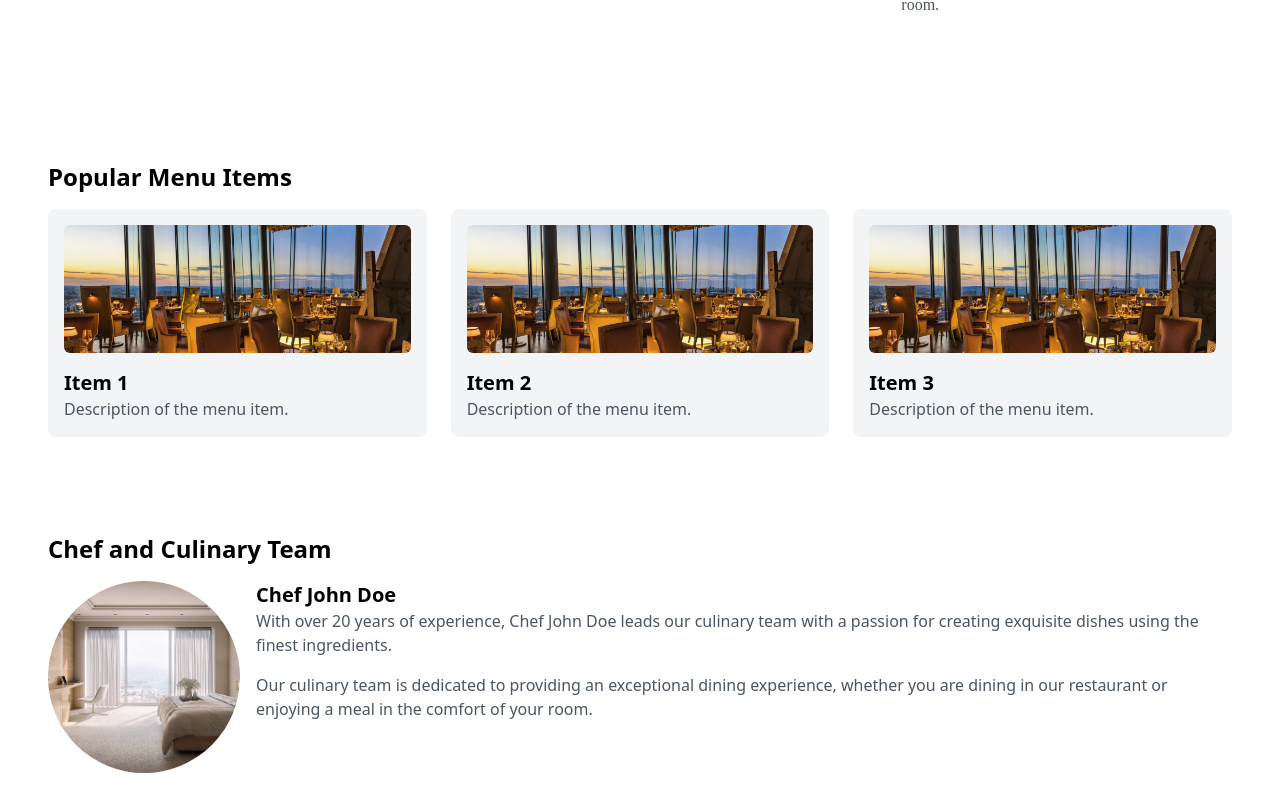
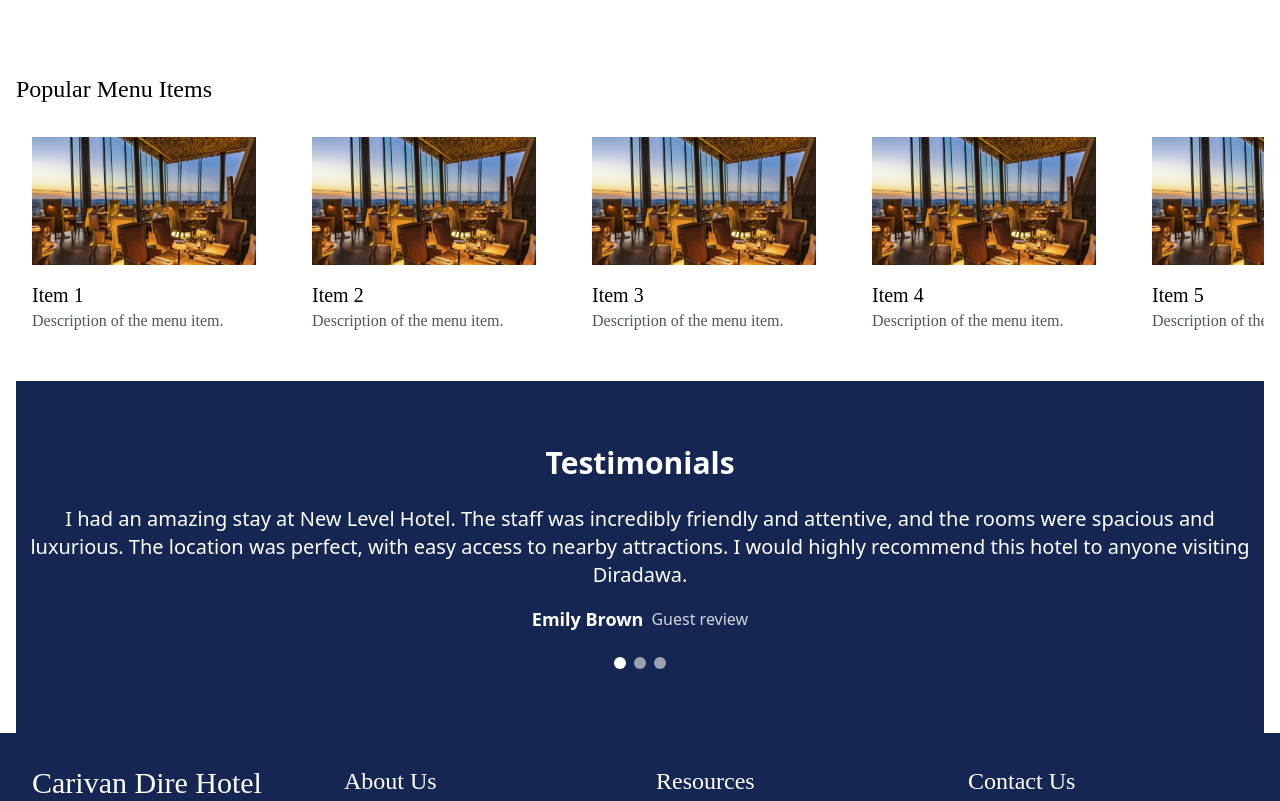
Before and after one commit to Metyme1/Caravan, a React (Create React App) app: page /restaurant in a window 1280 px wide. Shown: the part 1559-2360 px from the top of the page. Built offline with nearby package versions, Linux system fonts and the light colour scheme; a web font is replaced by a local one.

Commit message:
res page edited

```diff
--- a/src/res.js
+++ b/src/res.js
@@ -1,54 +1,63 @@
-// // src/Restaurant.js
-// import React from 'react';
-// import restaurantImage from './assets/res.jpg';
-// import { Link } from 'react-router-dom';
 
-// const Restaurant = () => {
-//   return (
-//     <div className="bg-gray-100 min-h-screen">
-//       <header className="bg-white py-8">
-//         <div className="max-w-7xl mx-auto px-4 sm:px-6 lg:px-8 text-center">
-//           <h1 className="text-3xl font-bold">Restaurant</h1>
-//         </div>
-//       </header>
-//       <section className="py-16">
-//         <div className="max-w-7xl mx-auto px-4 sm:px-6 lg:px-8">
-//           <div className="bg-white shadow-md rounded-lg overflow-hidden">
-//             <img src={restaurantImage} alt="Restaurant" className="w-full h-64 object-cover border-b-4 border-custom-blue"/>
-//             <div className="p-8 flex justify-between items-center">
-//               <div>
-//                 <h3 className="text-2xl font-bold mb-4">Dining In Room Available 24/7</h3>
-//                 <p className="text-gray-600 mb-4">Enjoy a variety of delicious meals served to your room at any time of the day or night.</p>
-//               </div>
-//               <Link to="/menu" className="bg-custom-blue text-white px-4 py-2 rounded-md inline-block text-center">View Menu</Link>
-//             </div>
-//           </div>
-//         </div>
-//       </section>
-
-//     </div>
-//   );
-// }
-
-// export default Restaurant;
-
-
-
-// src/Restaurant.js
-import React from 'react';
+import React, { useEffect , useState} from 'react';
 import { Link } from 'react-router-dom';
 import restaurantImage from './assets/res.jpg';
 import diningImage1 from './assets/room1.jpg';
 import diningImage2 from './assets/room2.jpg';
 import diningImage3 from './assets/r3.jpg';
-import chefImage from './assets/room1.jpg';
-import videoThumbnail from './assets/room2.jpg';
 
-import guestReviewImage1 from './assets/room1.jpg';
-import guestReviewImage2 from './assets/room2.jpg';
-import guestReviewImage3 from './assets/r3.jpg';
 
 const Restaurant = () => {
+  useEffect(() => {
+    const container = document.getElementById('scroll-container');
+    let isDown = false;
+    let startX;
+    let scrollLeft;
+
+    container.addEventListener('mousedown', (e) => {
+      isDown = true;
+      container.classList.add('cursor-grabbing');
+      startX = e.pageX - container.offsetLeft;
+      scrollLeft = container.scrollLeft;
+    });
+
+    container.addEventListener('mouseleave', () => {
+      isDown = false;
+      container.classList.remove('cursor-grabbing');
+    });
+
+    container.addEventListener('mouseup', () => {
+      isDown = false;
+      container.classList.remove('cursor-grabbing');
+    });
+
+    container.addEventListener('mousemove', (e) => {
+      if (!isDown) return;
+      e.preventDefault();
+      const x = e.pageX - container.offsetLeft;
+      const walk = (x - startX) * 2; // Adjust the scrolling speed
+      container.scrollLeft = scrollLeft - walk;
+    });
+  }, []);
+
+  const testimonials = [
+    {
+      quote: "I had an amazing stay at New Level Hotel. The staff was incredibly friendly and attentive, and the rooms were spacious and luxurious. The location was perfect, with easy access to nearby attractions. I would highly recommend this hotel to anyone visiting Diradawa.",
+      name: "Emily Brown",
+      role: "Guest review",
+    },
+    {
+      quote: "The experience at the hotel was excellent. The rooms were clean, and the staff was very helpful. The amenities were top-notch. I will definitely stay here again.",
+      name: "John Doe",
+      role: "Guest review",
+    },
+    {
+      quote: "Fantastic service and great location. The staff went above and beyond to make sure we had everything we needed. Highly recommended!",
+      name: "Jane Smith",
+      role: "Guest review",
+    },
+  ];
+  const [currentTestimonial, setCurrentTestimonial] = useState(0);
   return (
     <div className="bg-white min-h-screen">
   {/* Full-width image section */}
@@ -57,7 +66,7 @@ const Restaurant = () => {
 
     <div className="absolute inset-0 bg-black bg-opacity-20 flex items-center justify-between p-8">
 
-      <Link to="/menu" className="bg-custom-blue text-white px-4 py-2 rounded-md inline-block text-center">View Menu</Link>
+      <Link to="/menu" className="bg-custom-blue text-white px-4 py-2  inline-block text-center">View Menu</Link>
     </div>
   </div>
   <section>
@@ -65,8 +74,8 @@ const Restaurant = () => {
     <div className="max-w-7xl mx-auto px-4 sm:px-6 lg:px-8 flex items-center">
 
           <div>
-            <h2 className="text-2xl font-times text-gray-800 mb-2">Dining</h2>
-            <p className="text-gray-600">Let your senses be tantalized by a bounteous array of flavours and aromas. The Sheraton Addis Hotel offers eleven restaurant and lounge/bar options which will delight you with cuisine from all over the world and affords you choices from the finest restaurants in Addis Ababa. Enjoy the tempting aromas of Stagioni, our Italian Restaurant, or the exotic flavours of Shaheen, our exclusive Indian Restaurant. Summerfields is a Middle Eastern Restaurant offering mouthwatering buffets in a relaxed, less formal setting that overlooks the beautiful hotel gardens and also offers Ethiopian specialty cuisine for you to try. Les Arcades is available for exclusive private dining events, offering a variety of culinary masterpieces. Lighter snacks are available at the Fountain Court, while Baywatch Poolside Bar and Breezes Restaurant provide poolside refreshments. Guests can enjoy cocktails, conversation and relaxation at Stanley's Bar and The Office.</p>
+            <h2 className="text-2xl font-times text-gray-800 ">Dining</h2>
+            <p className="text-gray-600 font-times">Let your senses be tantalized by a bounteous array of flavours and aromas. The Sheraton Addis Hotel offers eleven restaurant and lounge/bar options which will delight you with cuisine from all over the world and affords you choices from the finest restaurants in Addis Ababa. Enjoy the tempting aromas of Stagioni, our Italian Restaurant, or the exotic flavours of Shaheen, our exclusive Indian Restaurant. Summerfields is a Middle Eastern Restaurant offering mouthwatering buffets in a relaxed, less formal setting that overlooks the beautiful hotel gardens and also offers Ethiopian specialty cuisine for you to try. Les Arcades is available for exclusive private dining events, offering a variety of culinary masterpieces. Lighter snacks are available at the Fountain Court, while Baywatch Poolside Bar and Breezes Restaurant provide poolside refreshments. Guests can enjoy cocktails, conversation and relaxation at Stanley's Bar and The Office.</p>
 
           </div>
         </div>
@@ -74,33 +83,33 @@ const Restaurant = () => {
   <h2 className="text-2xl font-times pt-8 pb-4 text-gray-800 mb-2">Dining areas</h2>
 </div>
 
-        <div className="bg-white  overflow-hidden mb-8 flex flex-wrap -mx-4 pt-8">
-  <div className="w-full md:w-1/3 px-4 mb-8">
+<div className="bg-white overflow-hidden mb-8 flex flex-wrap -mx-4 pt-8">
+  <div className="w-full md:w-1/3 px-4 mb-8 transform transition-transform duration-300 hover:scale-105">
     <div className="relative">
       <img src={diningImage1} alt="Open Air Dining" className="w-full h-64 object-cover border-b-4 border-custom-blue"/>
       <div className="p-8">
         <h3 className="text-2xl font-times mb-4">Open Air Dining</h3>
-        <p className="text-gray-600  font-times mb-4">Experience the beauty of nature while enjoying your meal in our open-air dining area. Perfect for a romantic evening or a family gathering.</p>
+        <p className="text-gray-600 font-times mb-4">Experience the beauty of nature while enjoying your meal in our open-air dining area. Perfect for a romantic evening or a family gathering.</p>
       </div>
     </div>
   </div>
 
-  <div className="w-full md:w-1/3  px-8 mb-8">
+  <div className="w-full md:w-1/3 px-8 mb-8 transform transition-transform duration-300 hover:scale-105">
     <div className="relative">
       <img src={diningImage2} alt="Indoor Dining" className="w-full h-64 object-cover border-b-4 border-custom-blue"/>
       <div className="p-8">
         <h3 className="text-2xl font-times mb-4">Indoor Dining</h3>
-        <p className="text-gray-600  font-times mb-4">Our indoor dining area offers a cozy and elegant setting for you to enjoy your meals. Ideal for business lunches or casual dining.</p>
+        <p className="text-gray-600 font-times mb-4">Our indoor dining area offers a cozy and elegant setting for you to enjoy your meals. Ideal for business lunches or casual dining.</p>
       </div>
     </div>
   </div>
 
-  <div className="w-full md:w-1/3 px-4 mb-8">
+  <div className="w-full md:w-1/3 px-4  transform transition-transform duration-300 hover:scale-105">
     <div className="relative">
       <img src={diningImage3} alt="In-Room Dining" className="w-full h-64 object-cover border-b-4 border-custom-blue"/>
       <div className="p-8">
         <h3 className="text-2xl font-times mb-4">In-Room Dining</h3>
-        <p className="text-gray-600  font-times mb-4">Enjoy a variety of delicious meals served to your room at any time of the day or night. Perfect for those who prefer the comfort and privacy of their room.</p>
+        <p className="text-gray-600 font-times mb-4">Enjoy a variety of delicious meals served to your room at any time of the day or night. Perfect for those who prefer the comfort and privacy of their room.</p>
       </div>
     </div>
   </div>
@@ -108,94 +117,59 @@ const Restaurant = () => {
 
 
           {/* Popular Menu Items */}
-          <div className="bg-white  overflow-hidden mb-8 p-8">
-            <h2 className="text-2xl font-bold mb-4">Popular Menu Items</h2>
-            <div className="grid grid-cols-1 md:grid-cols-2 lg:grid-cols-3 gap-6">
-              <div className="bg-gray-100 p-4 rounded-lg">
-                <img src={restaurantImage} alt="Menu Item" className="w-full h-32 object-cover rounded-md mb-4"/>
-                <h3 className="text-xl font-bold">Item 1</h3>
-                <p className="text-gray-600">Description of the menu item.</p>
-              </div>
-              <div className="bg-gray-100 p-4 rounded-lg">
-                <img src={restaurantImage} alt="Menu Item" className="w-full h-32 object-cover rounded-md mb-4"/>
-                <h3 className="text-xl font-bold">Item 2</h3>
-                <p className="text-gray-600">Description of the menu item.</p>
-              </div>
-              <div className="bg-gray-100 p-4 rounded-lg">
-                <img src={restaurantImage} alt="Menu Item" className="w-full h-32 object-cover rounded-md mb-4"/>
-                <h3 className="text-xl font-bold">Item 3</h3>
-                <p className="text-gray-600">Description of the menu item.</p>
-              </div>
-            </div>
-          </div>
+          <div className="bg-white overflow-hidden mb-8">
+  <h2 className="text-2xl font-times mb-4">Popular Menu Items</h2>
+  <div className="flex space-x-6 overflow-x-hidden cursor-grab" id="scroll-container">
+    <div className="bg-white p-4  flex-shrink-0 w-64">
+      <img src={restaurantImage} alt="Menu Item" className="w-full h-32 object-cover  mb-4"/>
+      <h3 className="text-xl font-times">Item 1</h3>
+      <p className="text-gray-600 font-times">Description of the menu item.</p>
+    </div>
+    <div className="bg-white p-4  flex-shrink-0 w-64">
+      <img src={restaurantImage} alt="Menu Item" className="w-full h-32 object-cover  mb-4"/>
+      <h3 className="text-xl font-times">Item 2</h3>
+      <p className="text-gray-600 font-times">Description of the menu item.</p>
+    </div>
+    <div className="bg-white p-4  flex-shrink-0 w-64">
+      <img src={restaurantImage} alt="Menu Item" className="w-full h-32 object-cover  mb-4"/>
+      <h3 className="text-xl font-times">Item 3</h3>
+      <p className="text-gray-600 font-times">Description of the menu item.</p>
+    </div>
 
-          {/* Chef and Culinary Team */}
-          <div className="bg-white s overflow-hidden mb-8 p-8">
-            <h2 className="text-2xl font-bold mb-4">Chef and Culinary Team</h2>
-            <div className="flex flex-col md:flex-row items-center md:items-start space-y-4 md:space-y-0 md:space-x-4">
-              <img src={chefImage} alt="Chef" className="w-48 h-48 object-cover rounded-full"/>
-              <div>
-                <h3 className="text-xl font-bold">Chef John Doe</h3>
-                <p className="text-gray-600 mb-4">With over 20 years of experience, Chef John Doe leads our culinary team with a passion for creating exquisite dishes using the finest ingredients.</p>
-                <p className="text-gray-600">Our culinary team is dedicated to providing an exceptional dining experience, whether you are dining in our restaurant or enjoying a meal in the comfort of your room.</p>
-              </div>
-            </div>
-          </div>
+    <div className="bg-white p-4  flex-shrink-0 w-64">
+      <img src={restaurantImage} alt="Menu Item" className="w-full h-32 object-cover  mb-4"/>
+      <h3 className="text-xl font-times">Item 4</h3>
+      <p className="text-gray-600 font-times">Description of the menu item.</p>
+    </div>
+    <div className="bg-white p-4  flex-shrink-0 w-64">
+      <img src={restaurantImage} alt="Menu Item" className="w-full h-32 object-cover mb-4"/>
+      <h3 className="text-xl font-times">Item 5</h3>
+      <p className="text-gray-600 font-times">Description of the menu item.</p>
+    </div>
+  </div>
+</div>
 
-          {/* Image and Video Content */}
-          <div className="bg-white  overflow-hidden mb-8 p-8">
-            <h2 className="text-2xl font-bold mb-4">Image and Video Content</h2>
-            <div className="grid grid-cols-1 md:grid-cols-2 gap-6">
-              <img src={diningImage1} alt="Dining Image" className="w-full h-64 object-cover rounded-md"/>
-              <img src={videoThumbnail} alt="Video Thumbnail" className="w-full h-64 object-cover rounded-md"/>
-            </div>
-          </div>
-
-          {/* Guest Reviews and Testimonials */}
-          <div className="bg-white overflow-hidden mb-8 p-8">
-      <h2 className="text-2xl font-bold mb-4 text-center">Guest Reviews and Testimonials</h2>
-      <div className="space-y-8">
-        <div className="relative bg-cover bg-center h-96" style={{ backgroundImage: `url(${guestReviewImage1})` }}>
-          <div className="absolute inset-0 bg-black bg-opacity-50 flex flex-col items-center justify-center text-center p-8">
-            <h3 className="text-3xl text-white mb-2">What Client's Say?</h3>
-            <p className="text-gray-200 mb-4">I recently hosted a business conference at Carivan Dire Hotel, and I couldn't have been happier with the experience. The conference rooms were well-equipped, the staff was professional and accommodating, and the overall ambiance was perfect for productive meetings. I received positive feedback from all attendees. Thank you, Carivan Dire Hotel!</p>
-            <div className="flex items-center space-x-4">
-              <img src={guestReviewImage1} alt="Guest" className="w-16 h-16 object-cover rounded-full border-2 border-white"/>
-              <div>
-                <h4 className="text-xl font-bold text-white">Olivia Martin</h4>
-                <p className="text-gray-300">Guest review</p>
-              </div>
-            </div>
-          </div>
+<div className="bg-custom-blue py-16">
+      <div className="container mx-auto text-center text-white">
+        <h2 className="text-3xl font-bold mb-6">Testimonials</h2>
+        <div className="text-xl mb-4">{testimonials[currentTestimonial].quote}</div>
+        <div className="flex justify-center items-center mb-6">
+          <div className="text-lg font-semibold">{testimonials[currentTestimonial].name}</div>
+          <div className="ml-2 text-gray-300">{testimonials[currentTestimonial].role}</div>
         </div>
-        <div className="relative bg-cover bg-center h-96" style={{ backgroundImage: `url(${guestReviewImage2})` }}>
-          <div className="absolute inset-0 bg-black bg-opacity-50 flex flex-col items-center justify-center text-center p-8">
-            <h3 className="text-3xl text-white mb-2">What Client's Say?</h3>
-            <p className="text-gray-200 mb-4">Carivan Dire Hotel exceeded my expectations in every way. The facilities were top-notch, the food at the restaurant was delicious, and the staff went above and beyond to ensure my comfort. I felt pampered and well taken care of throughout my stay. It's definitely my go-to hotel in Diradawa.</p>
-            <div className="flex items-center space-x-4">
-              <img src={guestReviewImage2} alt="Guest" className="w-16 h-16 object-cover rounded-full border-2 border-white"/>
-              <div>
-                <h4 className="text-xl font-bold text-white">Nolan White</h4>
-                <p className="text-gray-300">Guest review</p>
-              </div>
-            </div>
-          </div>
-        </div>
-        <div className="relative bg-cover bg-center h-96" style={{ backgroundImage: `url(${guestReviewImage3})` }}>
-          <div className="absolute inset-0 bg-black bg-opacity-50 flex flex-col items-center justify-center text-center p-8">
-            <h3 className="text-3xl text-white mb-2">What Client's Say?</h3>
-            <p className="text-gray-200 mb-4">I had an amazing stay at Carivan Dire Hotel. The staff was incredibly friendly and attentive, and the rooms were spacious and luxurious. The location was perfect, with easy access to nearby attractions. I would highly recommend this hotel to anyone visiting Diradawa.</p>
-            <div className="flex items-center space-x-4">
-              <img src={guestReviewImage3} alt="Guest" className="w-16 h-16 object-cover rounded-full border-2 border-white"/>
-              <div>
-                <h4 className="text-xl font-bold text-white">Emily Brown</h4>
-                <p className="text-gray-300">Guest review</p>
-              </div>
-            </div>
-          </div>
+        <div className="flex justify-center space-x-2">
+          {testimonials.map((_, index) => (
+            <button
+              key={index}
+              className={`h-3 w-3 rounded-full ${index === currentTestimonial ? 'bg-white' : 'bg-gray-400'}`}
+              onClick={() => setCurrentTestimonial(index)}
+            ></button>
+          ))}
         </div>
       </div>
     </div>
+
+
 
         </div>
       </section>
```
